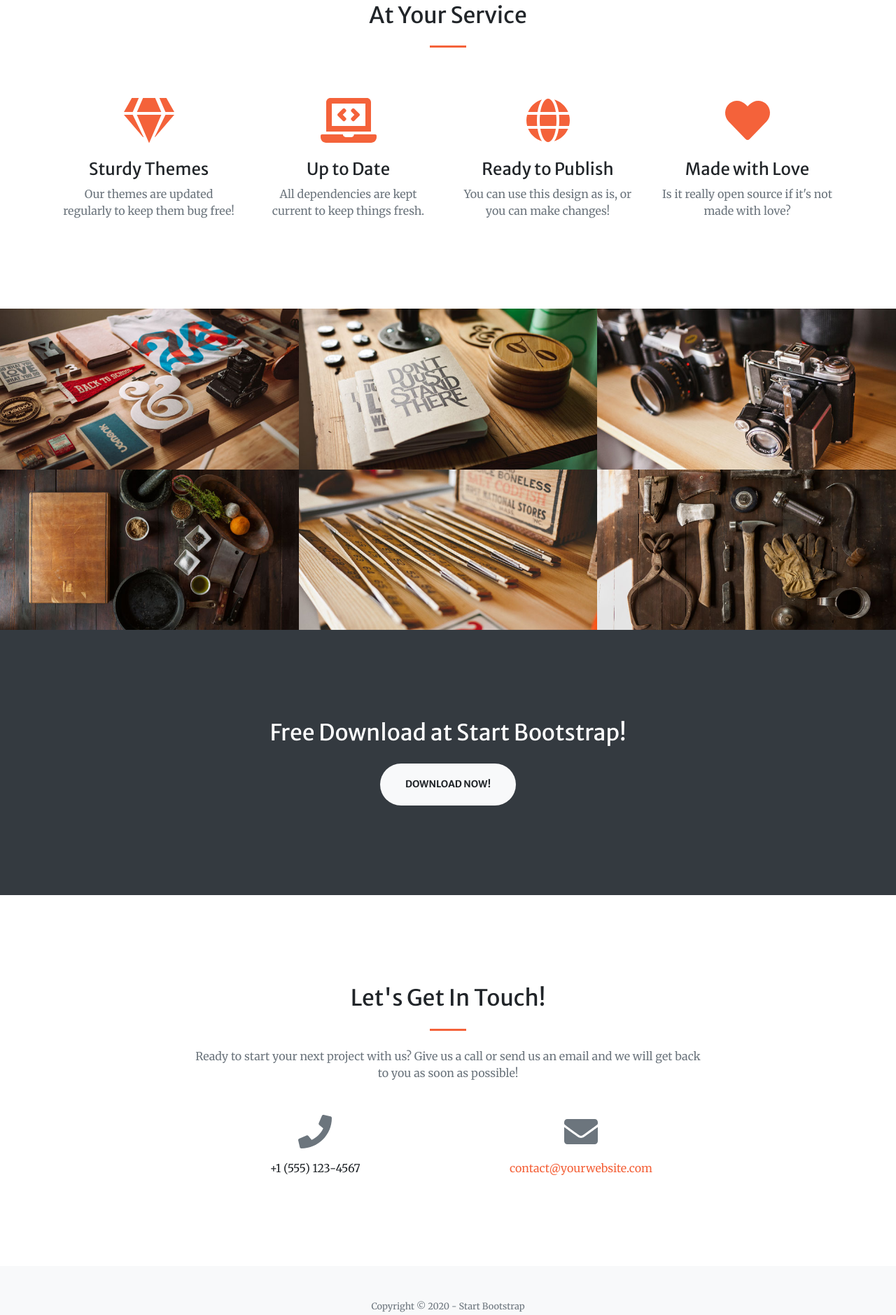
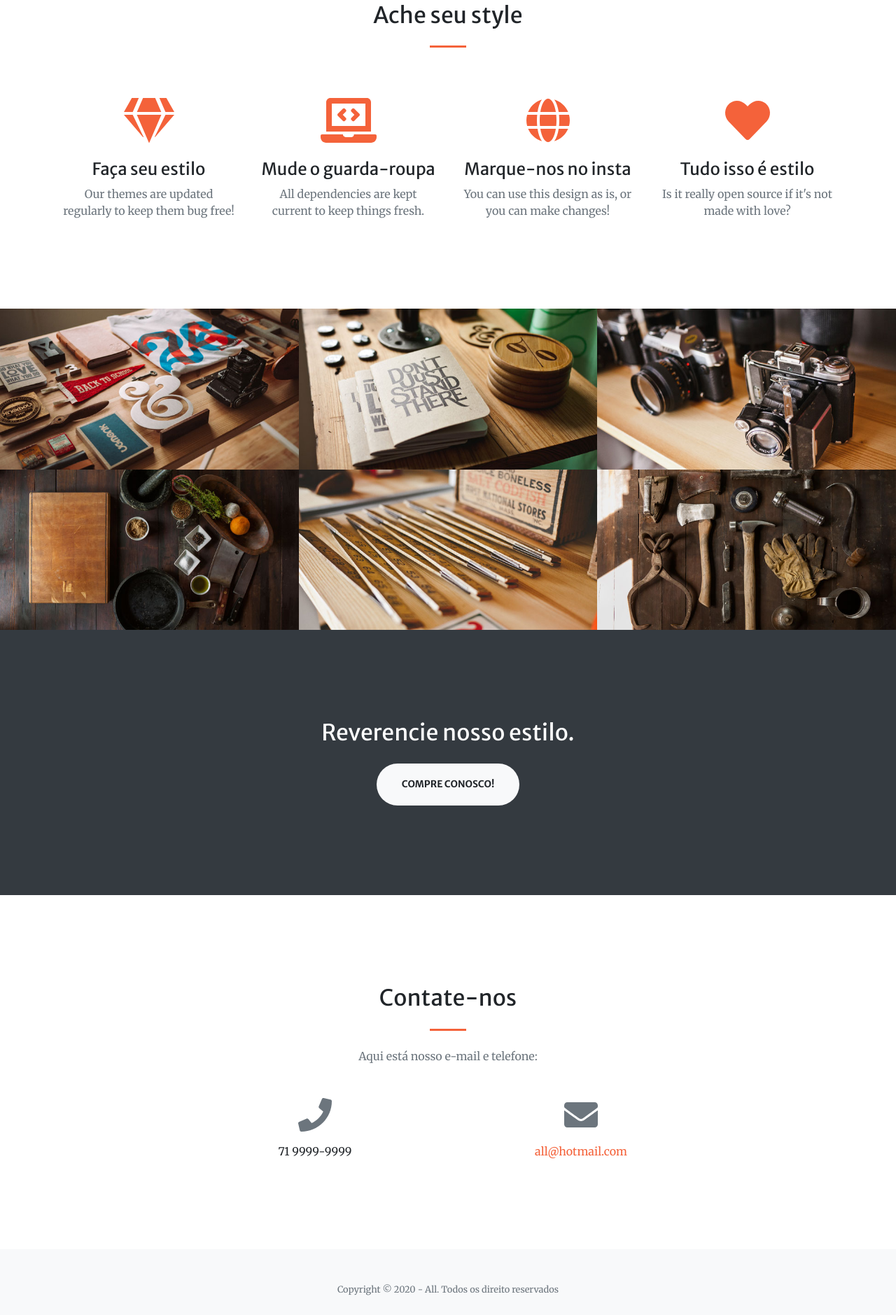
Before and after one commit to BrunoNascimentoPita/Homepage, a plain HTML site: page index.html in a window 1280 px wide. Shown: the part 1403-3282 px from the top of the page at 70% size. Drawn offline with nearby package versions, Linux system fonts and the light colour scheme.

Commit message:
great update

```diff
--- a/index.html
+++ b/index.html
@@ -62,34 +62,34 @@
         <!-- Services section-->
         <section class="page-section" id="services">
             <div class="container">
-                <h2 class="text-center mt-0">At Your Service</h2>
+                <h2 class="text-center mt-0">Ache seu style</h2>
                 <hr class="divider my-4" />
                 <div class="row">
                     <div class="col-lg-3 col-md-6 text-center">
                         <div class="mt-5">
                             <i class="fas fa-4x fa-gem text-primary mb-4"></i>
-                            <h3 class="h4 mb-2">Sturdy Themes</h3>
+                            <h3 class="h4 mb-2">Faça seu estilo</h3>
                             <p class="text-muted mb-0">Our themes are updated regularly to keep them bug free!</p>
                         </div>
                     </div>
                     <div class="col-lg-3 col-md-6 text-center">
                         <div class="mt-5">
                             <i class="fas fa-4x fa-laptop-code text-primary mb-4"></i>
-                            <h3 class="h4 mb-2">Up to Date</h3>
+                            <h3 class="h4 mb-2">Mude o guarda-roupa</h3>
                             <p class="text-muted mb-0">All dependencies are kept current to keep things fresh.</p>
                         </div>
                     </div>
                     <div class="col-lg-3 col-md-6 text-center">
                         <div class="mt-5">
                             <i class="fas fa-4x fa-globe text-primary mb-4"></i>
-                            <h3 class="h4 mb-2">Ready to Publish</h3>
+                            <h3 class="h4 mb-2">Marque-nos  no insta</h3>
                             <p class="text-muted mb-0">You can use this design as is, or you can make changes!</p>
                         </div>
                     </div>
                     <div class="col-lg-3 col-md-6 text-center">
                         <div class="mt-5">
                             <i class="fas fa-4x fa-heart text-primary mb-4"></i>
-                            <h3 class="h4 mb-2">Made with Love</h3>
+                            <h3 class="h4 mb-2">Tudo isso é estilo</h3>
                             <p class="text-muted mb-0">Is it really open source if it's not made with love?</p>
                         </div>
                     </div>
@@ -160,8 +160,8 @@
         <!-- Call to action section-->
         <section class="page-section bg-dark text-white">
             <div class="container text-center">
-                <h2 class="mb-4">Free Download at Start Bootstrap!</h2>
-                <a class="btn btn-light btn-xl" href="https://startbootstrap.com/themes/creative/">Download Now!</a>
+                <h2 class="mb-4">Reverencie nosso estilo.</h2>
+                <a class="btn btn-light btn-xl" href="https://startbootstrap.com/themes/creative/">Compre conosco!</a>
             </div>
         </section>
         <!-- Contact section-->
@@ -169,26 +169,26 @@
             <div class="container">
                 <div class="row justify-content-center">
                     <div class="col-lg-8 text-center">
-                        <h2 class="mt-0">Let's Get In Touch!</h2>
+                        <h2 class="mt-0">Contate-nos</h2>
                         <hr class="divider my-4" />
-                        <p class="text-muted mb-5">Ready to start your next project with us? Give us a call or send us an email and we will get back to you as soon as possible!</p>
+                        <p class="text-muted mb-5">Aqui está nosso e-mail e telefone:</p>
                     </div>
                 </div>
                 <div class="row">
                     <div class="col-lg-4 ml-auto text-center mb-5 mb-lg-0">
                         <i class="fas fa-phone fa-3x mb-3 text-muted"></i>
-                        <div>+1 (555) 123-4567</div>
+                        <div>71 9999-9999</div>
                     </div>
                     <div class="col-lg-4 mr-auto text-center">
                         <i class="fas fa-envelope fa-3x mb-3 text-muted"></i
-                        ><!-- Make sure to change the email address in BOTH the anchor text and the link target below!--><a class="d-block" href="mailto:contact@yourwebsite.com">contact@yourwebsite.com</a>
+                        ><!-- Make sure to change the email address in BOTH the anchor text and the link target below!--><a class="d-block" href="mailto:contact@yourwebsite.com">all@hotmail.com</a>
                     </div>
                 </div>
             </div>
         </section>
         <!-- Footer-->
         <footer class="bg-light py-5">
-            <div class="container"><div class="small text-center text-muted">Copyright © 2020 - Start Bootstrap</div></div>
+            <div class="container"><div class="small text-center text-muted">Copyright © 2020 - All. Todos os direito reservados</div></div>
         </footer>
         <!-- Bootstrap core JS-->
         <script src="https://cdnjs.cloudflare.com/ajax/libs/jquery/3.4.1/jquery.min.js"></script>
```
